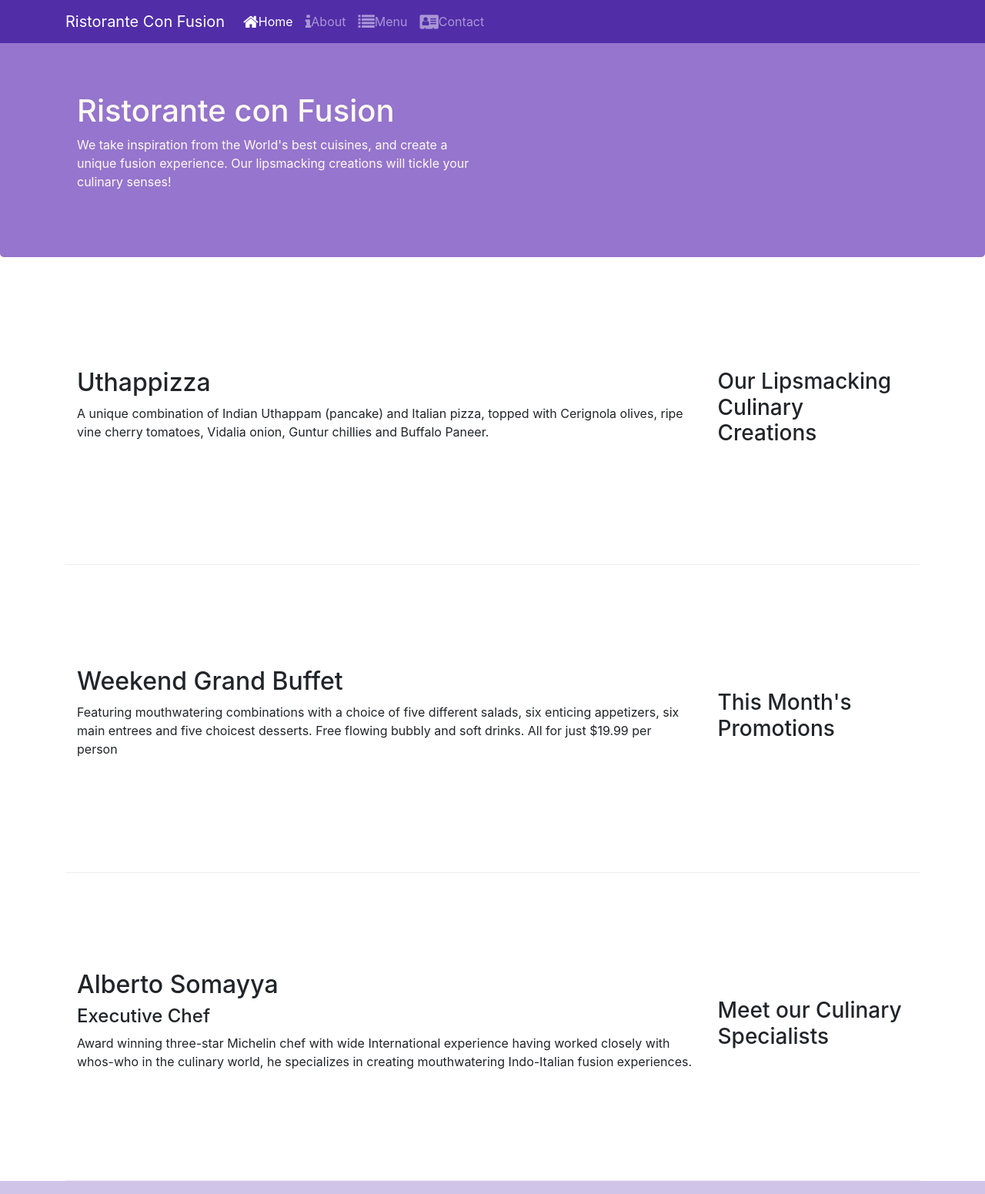
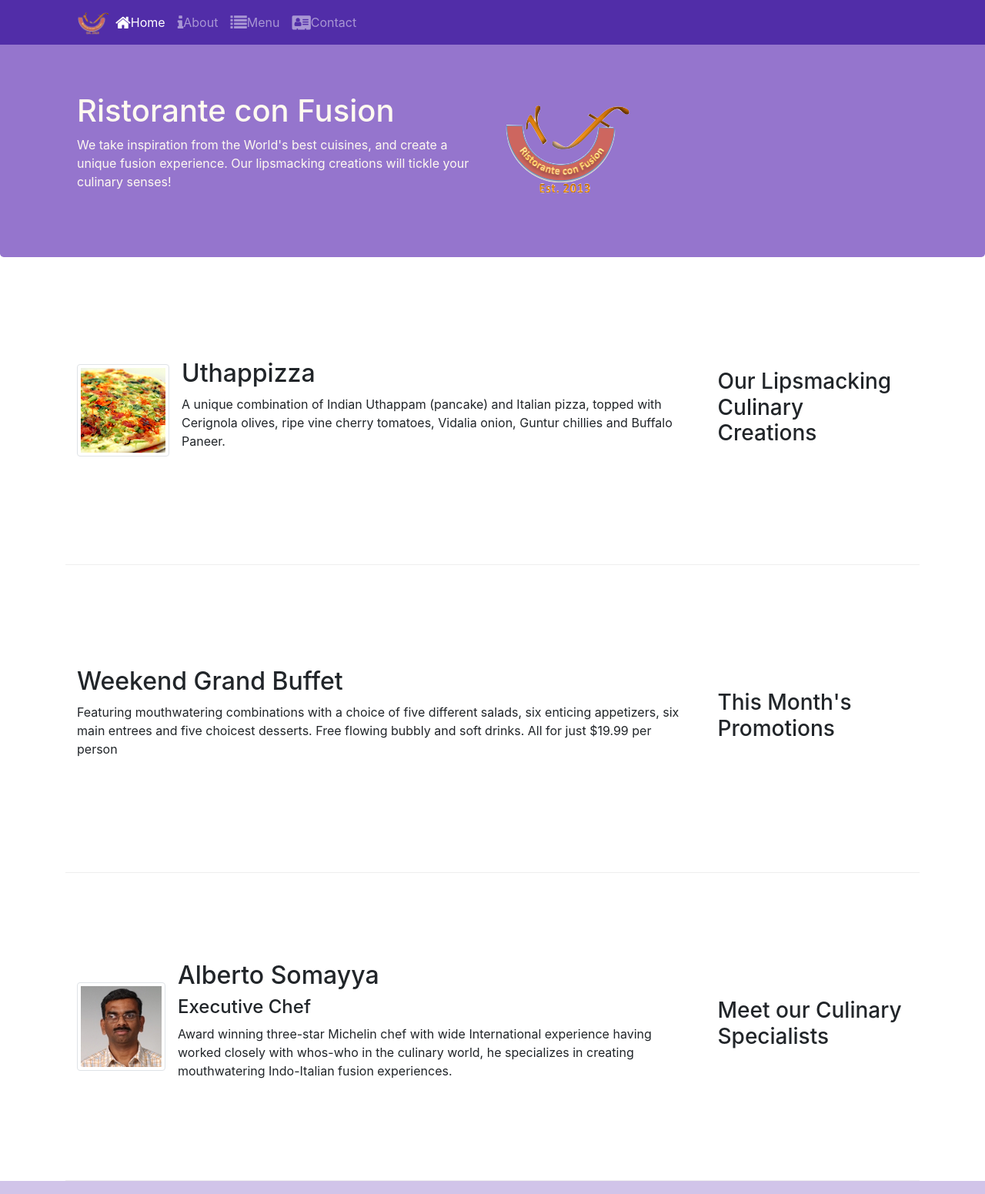
Before and after one commit to KowshikTata/Coursera-Bootstrap, a website: page index.html in a window 1280 px wide. Shown: the top 1551 px of the page at 77% size. Drawn offline with nearby package versions, Linux system fonts and the light colour scheme.

Commit message:
Added Images and Media

```diff
--- a/index.html
+++ b/index.html
@@ -21,7 +21,7 @@
             <button class="navbar-toggler" type="button" data-toggle="collapse" data-target="#Navbar">
                 <span class="navbar-toggler-icon"></span>
             </button>
-           <a class="navbar-brand" href="#">Ristorante Con Fusion</a>
+           <a class="navbar-brand" href="#"><a class="navbar-brand mr-auto" href="#"><img src="img/logo.png" height="30" width="41"></a></a>
                 <div class="collapse navbar-collapse" id="Navbar">
                     <ul class="navbar-nav mr-auto">
                         <li class="nav-item active"><a class="nav-link" href="#">
@@ -44,7 +44,8 @@
                     <h1>Ristorante con Fusion</h1>
                     <p>We take inspiration from the World's best cuisines, and create a unique fusion experience. Our lipsmacking creations will tickle your culinary senses!</p>
                 </div>
-                <div class="col-12 col-sm">
+                <div class="col-12 col-sm align-self-center">
+                    <img src="img/logo.png" class="img-fluid">
                 </div>
             </div>
         </div>
@@ -56,8 +57,17 @@
                 <h3>Our Lipsmacking Culinary Creations</h3>
             </div>
             <div class="col col-sm order-sm-first col-md">
-                <h2>Uthappizza</h2>
-                <p>A unique combination of Indian Uthappam (pancake) and Italian pizza, topped with Cerignola olives, ripe vine cherry tomatoes, Vidalia onion, Guntur chillies and Buffalo Paneer.</p>
+                <div class="media">
+                    <img class="d-flex mr-3 img-thumbnail align-self-center"
+                            src="img/uthappizza.png" alt="Uthappizza">
+                    <div class="media-body">
+                        <h2 class="mt-0">Uthappizza</h2>
+                        <p class="d-none d-sm-block">A unique combination of Indian Uthappam (pancake) and
+                            Italian pizza, topped with Cerignola olives, ripe vine
+                            cherry tomatoes, Vidalia onion, Guntur chillies and
+                            Buffalo Paneer.</p>
+                    </div>
+                </div>
             </div>
         </div>
 
@@ -77,9 +87,19 @@
                 <h3>Meet our Culinary Specialists</h3>
             </div>
             <div class="col col-sm order-sm-first col-md">
-                <h2>Alberto Somayya</h2>
-                <h4>Executive Chef</h4>
-                <p>Award winning three-star Michelin chef with wide International experience having worked closely with whos-who in the culinary world, he specializes in creating mouthwatering Indo-Italian fusion experiences. </p>
+                <div class="media">
+                    <img class="d-flex mr-3 img-thumbnail align-self-center"
+                            src="img/alberto.png" alt="Alberto Somayya">
+                    <div class="media-body">
+                        <h2 class="mt-0">Alberto Somayya</h2>
+                        <h4>Executive Chef</h4>
+                        <p class="d-none d-sm-block">Award winning three-star Michelin chef with wide
+                            International experience having worked closely with
+                            whos-who in the culinary world, he specializes in
+                            creating mouthwatering Indo-Italian fusion experiences.
+                            </p>
+                    </div>
+                </div>
             </div>
         </div>
     </div>
```
Also changed, not shown: aboutus.html (+3 -2 lines), contactus.html (+3 -2 lines), img/alberto.png (added), img/buffet.png (added), img/image.JPG (added), img/logo.png (added), img/uthappizza.png (added), 1 other file.
